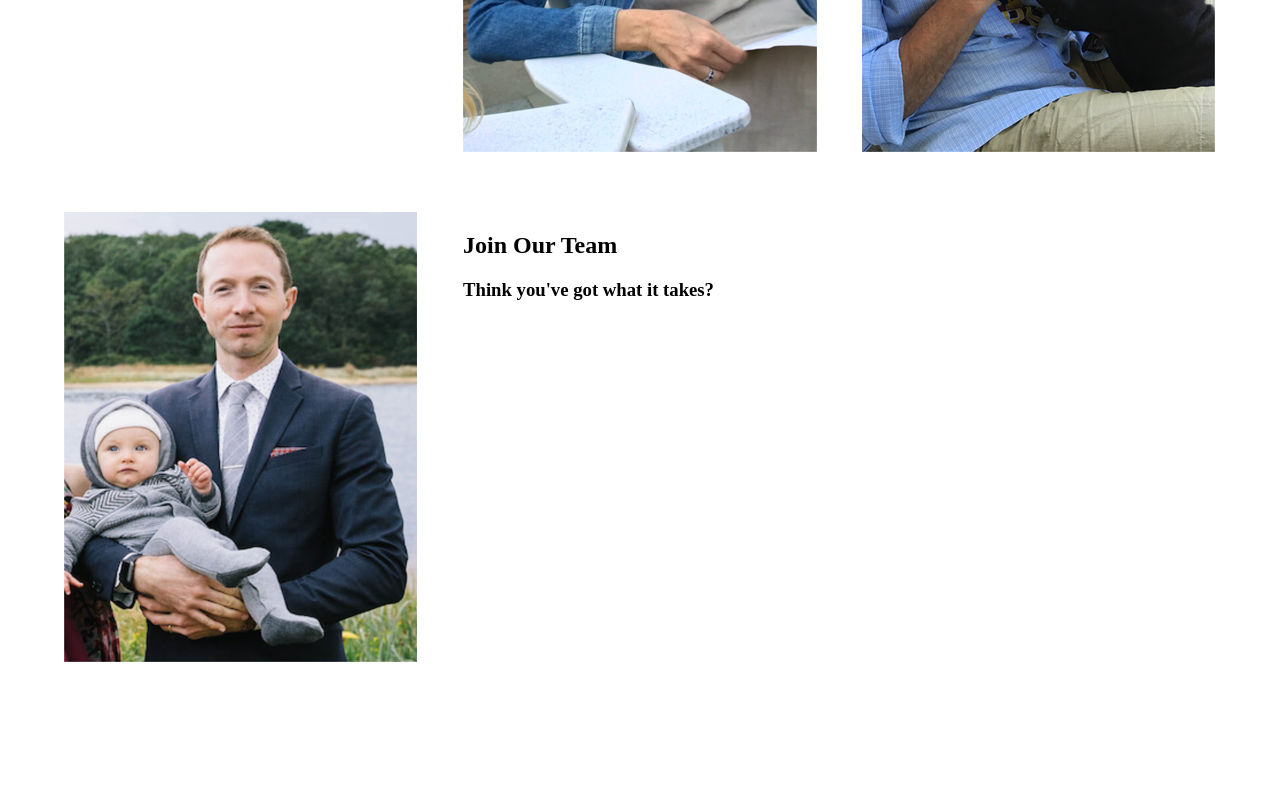
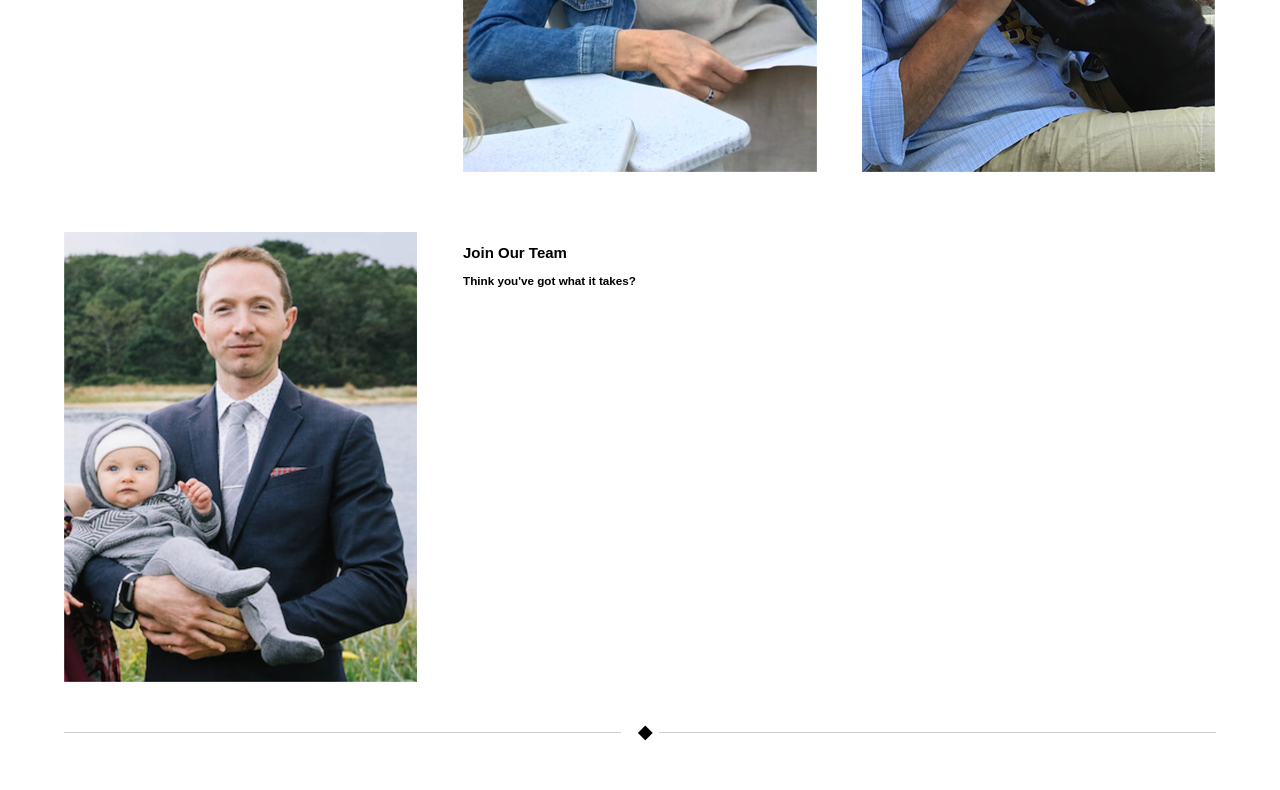
Before and after one commit to zeel01/code-quiz, a plain HTML site: page index.html in a window 1280 px wide. Shown: the part 1406-2196 px from the top of the page. Before the commit the page ends 2076 px from the top, so only its background shows below. Drawn offline with Linux system fonts and the light colour scheme.

Commit message:
Styled header and footer

```diff
--- a/index.html
+++ b/index.html
@@ -6,7 +6,7 @@
 	</head>
 	<body>
 		<div class="container">
-			<header><h1>Meet The Team</h1></header>
+			<header class="rule"><h1>Meet The Team</h1></header>
 			<main>
 				<div>
 					<img src="images/man-at-bar.png">
@@ -53,7 +53,7 @@
 					<h3>Think you've got what it takes?</h3>
 				</div>
 			</main>
-			<footer></footer>
+			<footer class="rule"><h1></h1></footer>
 		</div>
 	</body>
 </html->
--- a/styles/quiz.css
+++ b/styles/quiz.css
@@ -1,6 +1,40 @@
 body {
 	display: grid;
 	justify-content: center;
+	font-family: sans-serif; /* Looks like the font might be "Brandon" */
+	font-size: 10px;
+}
+
+.rule {
+	display: flex;
+	justify-content: center;
+	align-items: center;
+	gap: 3ch;
+	color: black;
+	height: 10em;
+}
+
+.rule::before, .rule::after {
+	display: flex;
+	content: " ";
+	flex-grow: 1;
+	border-bottom: 1px solid #CCCDCC;
+}
+
+h1 {
+	display: flex;
+	justify-content: center;
+	gap: 2ch;
+	font-size: 1.8em;
+	text-transform: uppercase;
+	text-align: center;
+	letter-spacing: 1ch; /* Slightly increased kerning */
+	margin-right: -1ch;
+}
+
+h1::before, h1:not(:empty)::after {
+	content: "◆"; /* Add decoration */
+	letter-spacing: normal;
 }
 
 .container {
@@ -8,16 +42,16 @@ body {
 }
 
 main {
-	--cell-width: 354px;
-	--cell-height: 450px;
+	--cell-width: 35.4em;
+	--cell-height: 45em;
 	--column-count: 3;
 
 	display: grid;
 	grid-template-columns: repeat(3, var(--cell-width));
 	grid-auto-rows: var(--cell-height);
 
-	column-gap: 45px;
-	row-gap: 60px;
+	column-gap: 4.5em;
+	row-gap: 6em;
 }
 
 main > * {
```
